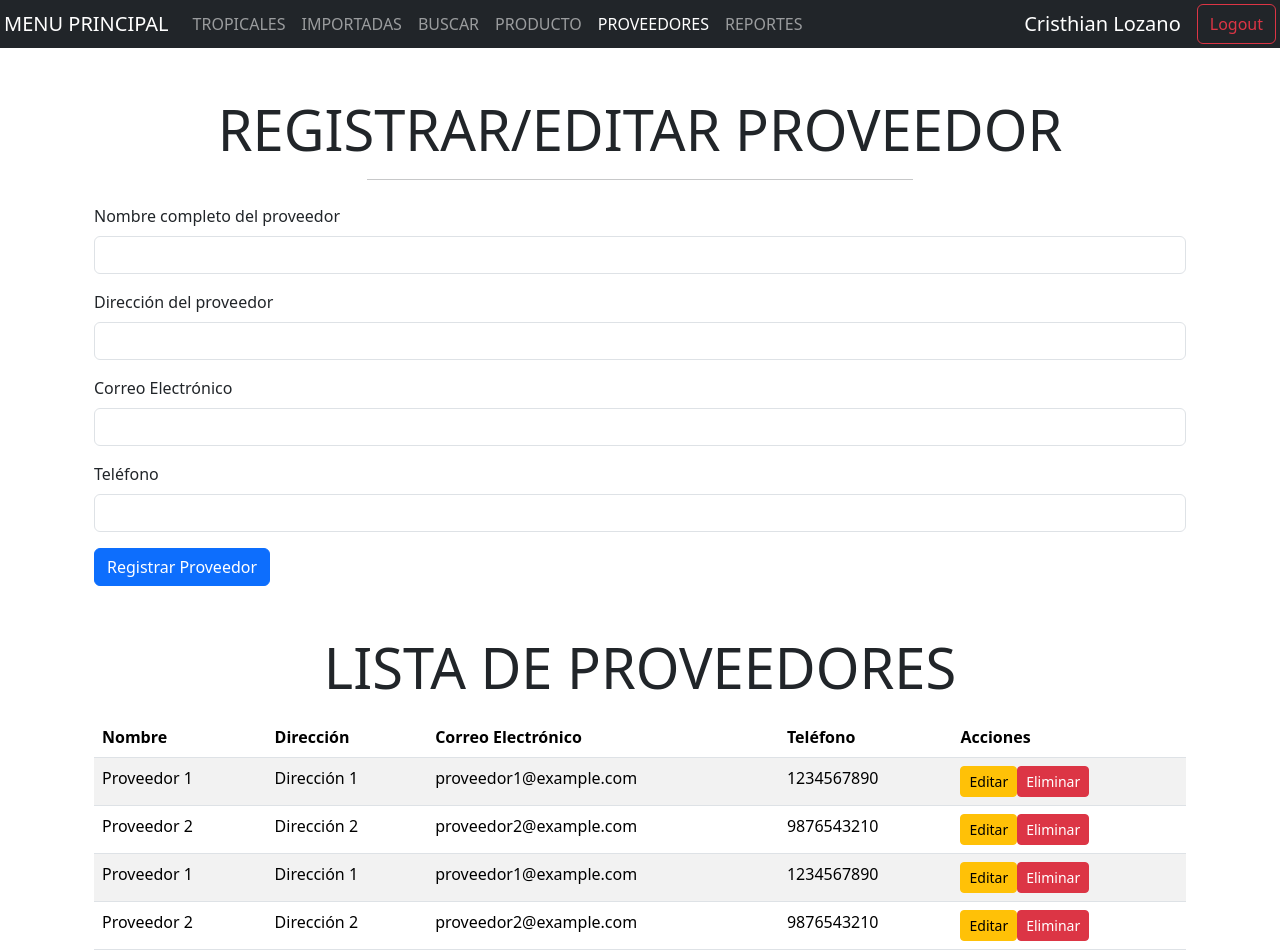
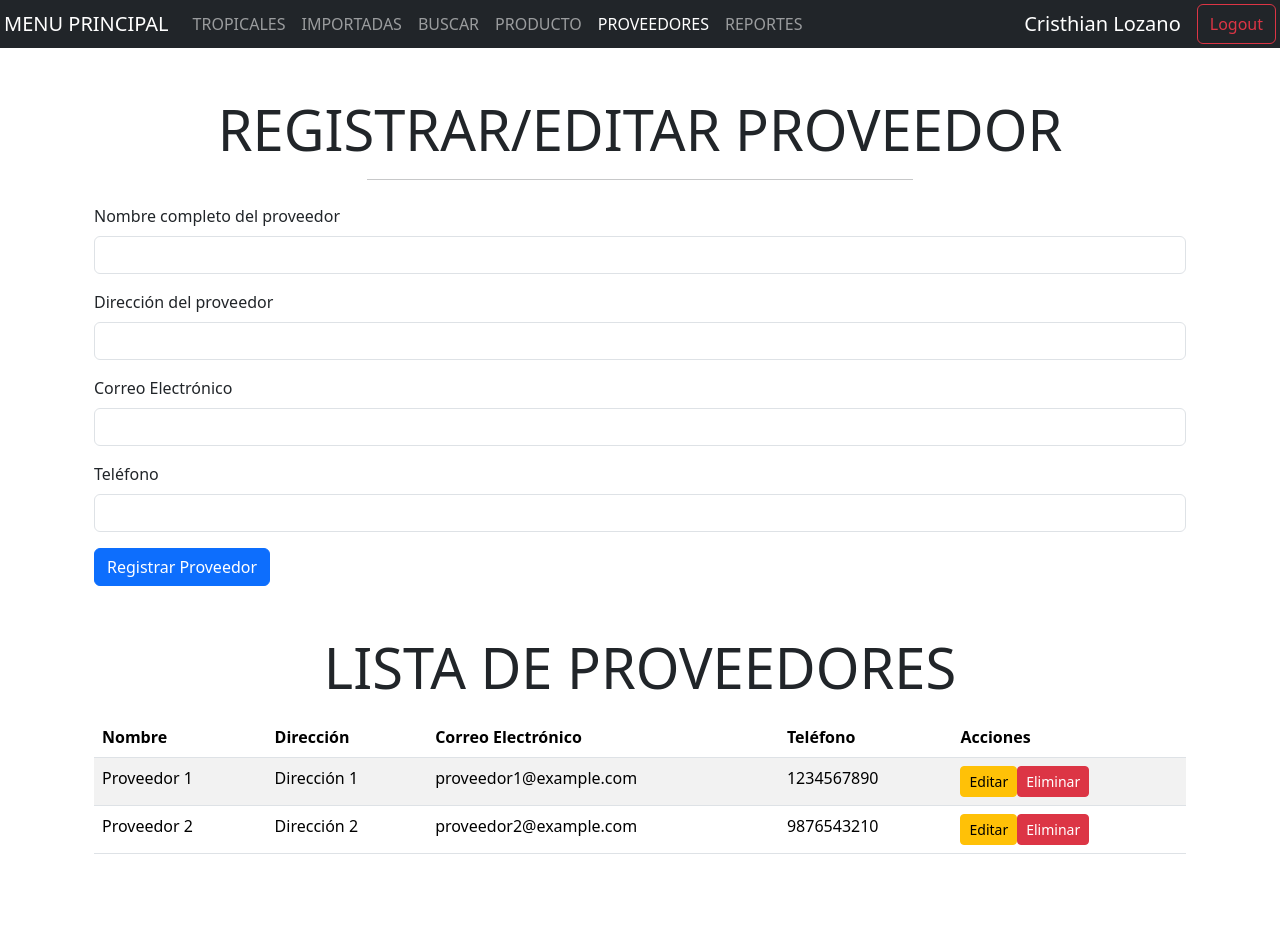
Before and after one commit to Cristian1805/Aplicacion-trabajo-de-grado, a React (Vite) app: page /proveedores in a window 1280 px wide. Shown: the top 952 px of the page. After the commit the page ends 870 px from the top, so only its background shows below. Built offline with nearby package versions, Linux system fonts and the light colour scheme; no server answers.

Commit message:
Informacion proveedores actualizada

```diff
--- a/src/heroes/pages/ProveedorForm.jsx
+++ b/src/heroes/pages/ProveedorForm.jsx
@@ -27,10 +27,8 @@ export const ProveedorForm = () => {
       setProveedores(json)
       console.log(proveedores)
     })
-    // Por ahora, usaremos datos de ejemplo.
+    // Datos de ejemplo
     const proveedoresEjemplo = [
-      { id: 1, nombre: 'Proveedor 1', direccion: 'Dirección 1', correo: 'proveedor1@example.com', telefono: '1234567890' },
-      { id: 2, nombre: 'Proveedor 2', direccion: 'Dirección 2', correo: 'proveedor2@example.com', telefono: '9876543210' },
       { id: 1, nombre: 'Proveedor 1', direccion: 'Dirección 1', correo: 'proveedor1@example.com', telefono: '1234567890' },
       { id: 2, nombre: 'Proveedor 2', direccion: 'Dirección 2', correo: 'proveedor2@example.com', telefono: '9876543210' },
     ];
@@ -228,44 +226,3 @@ export const ProveedorForm = () => {
 
   );
 };
-
-
-// {confirmarEliminar && (
-//   <div className="modal" style={{ display: 'block' }}>
-//     <div className="modal-dialog">
-//       <div className="modal-content">
-//         <div className="modal-header">
-//           <h5 className="modal-title">Confirmar Eliminación</h5>
-//           <button
-//             type="button"
-//             className="close"
-//             data-dismiss="modal"
-//             onClick={cancelarEliminacion}
-//           >
-//             <span>&times;</span>
-//           </button>
-//         </div>
-//         <div className="modal-body">
-//           ¿Estás seguro de que deseas eliminar este proveedor?
-//         </div>
-//         <div className="modal-footer">
-//           <button
-//             type="button"
-//             className="btn btn-danger"
-//             onClick={confirmarEliminacion}
-//           >
-//             Sí, eliminar
-//           </button>
-//           <button
-//             type="button"
-//             className="btn btn-secondary"
-//             data-dismiss="modal"
-//             onClick={cancelarEliminacion}
-//           >
-//             Cancelar
-//           </button>
-//         </div>
-//       </div>
-//     </div>
-//   </div>
-// )}
```
